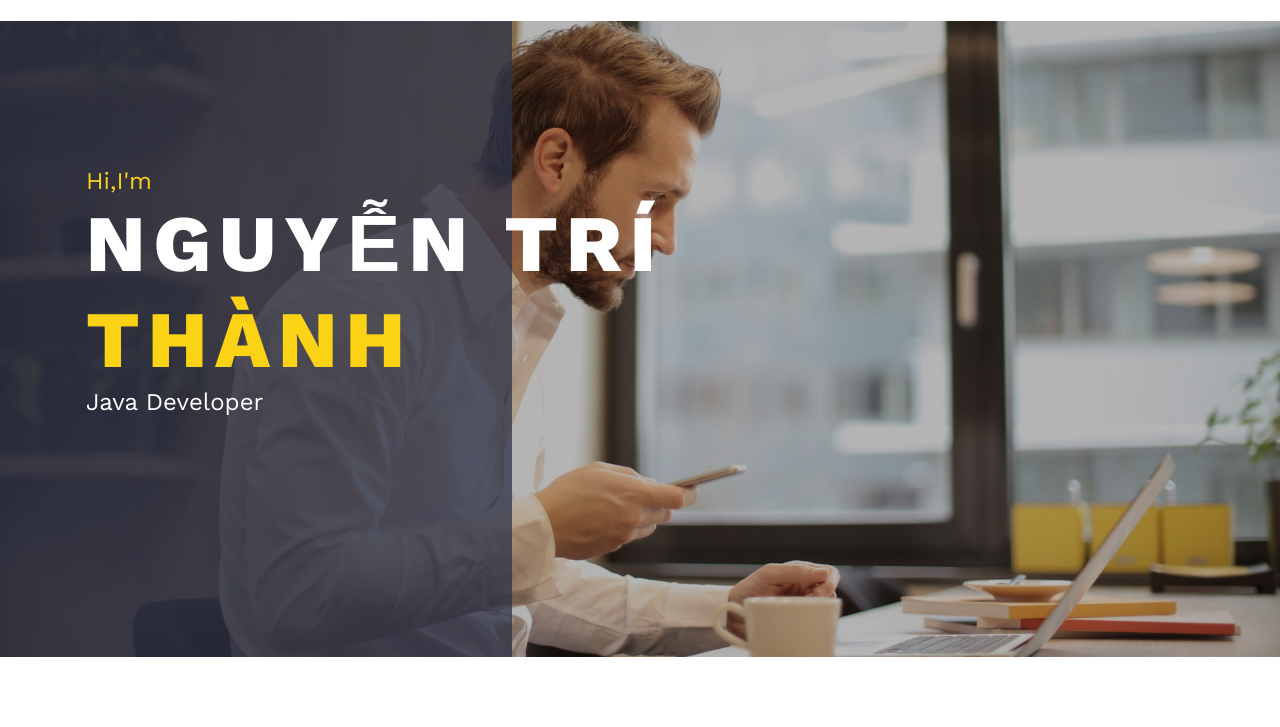
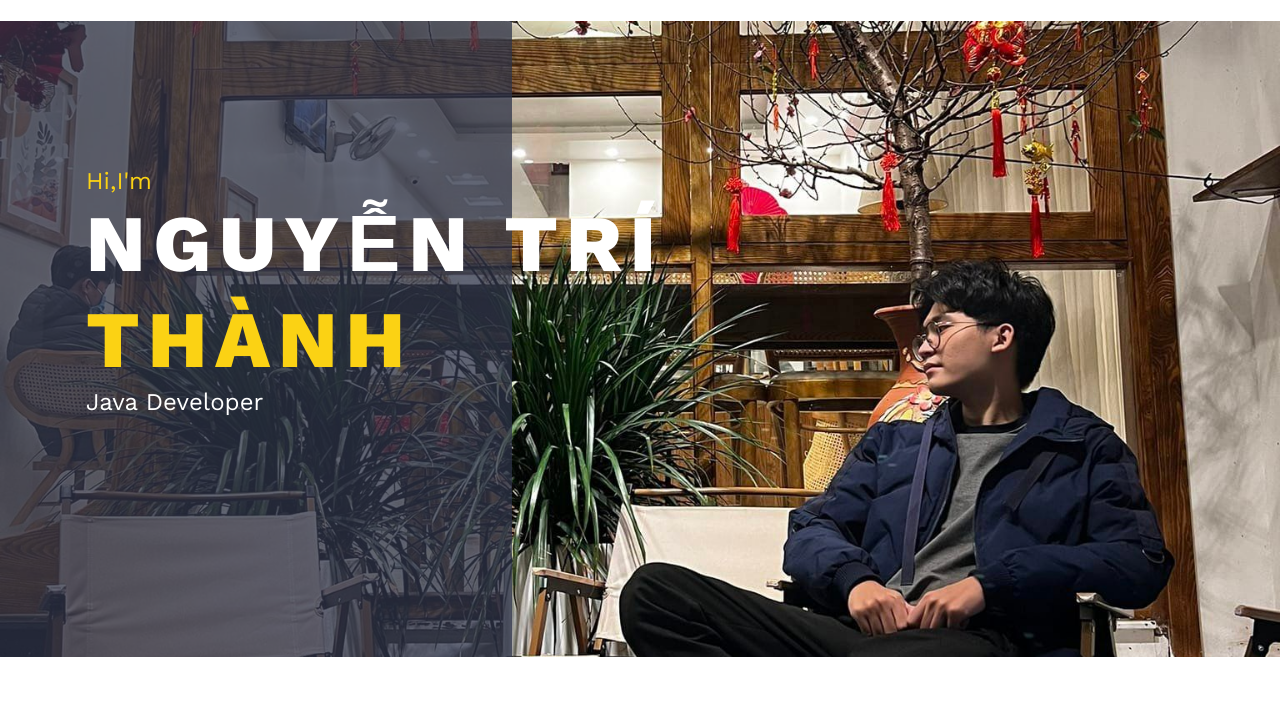
Before and after one commit to Thanhdzai2109/HoSoCV, a plain HTML site: page index.html in a window 1280 px wide. Shown: the part 73-800 px from the top of the page. Drawn offline with nearby package versions, Linux system fonts and the light colour scheme.

Commit message:
thanhntcommit

```diff
--- a/index.html
+++ b/index.html
@@ -40,7 +40,7 @@
     </nav>
   </header>
   <!-- Hero Section-->
-  <section class="hero bg-cover bg-center py-5" id="hero" style="background: url(img/author.jpg)">
+  <section class="hero bg-cover bg-center py-5" id="hero" style="background: url(img/thanhnt.jpg)">
     <div class="container py-5 my-5 z-index-20 position-relative">
       <div class="row py-lg-5 mt-5">
         <div class="col-md-8 text-white">
```
Also changed, not shown: img/thanhnt.jpg (added).
